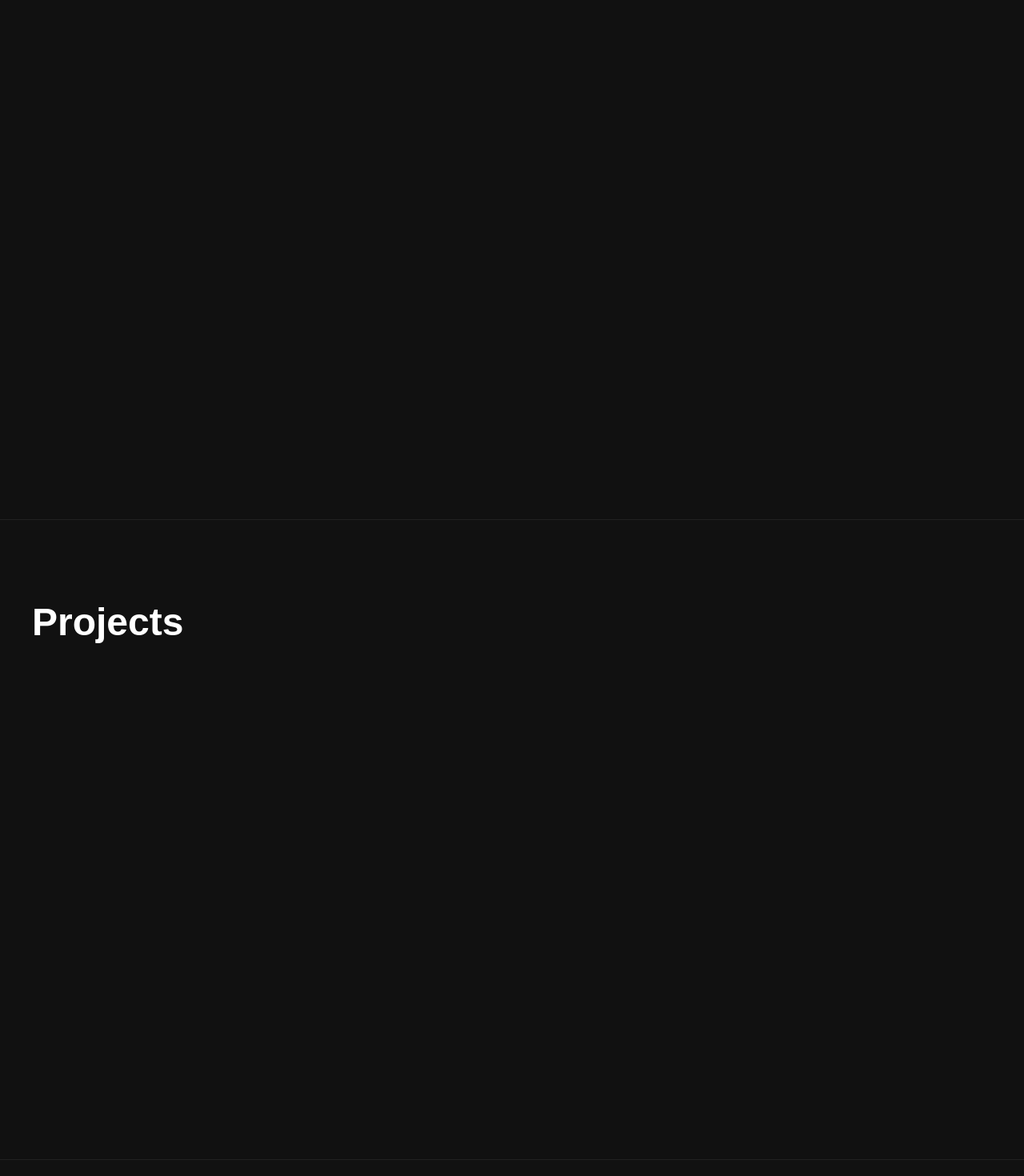
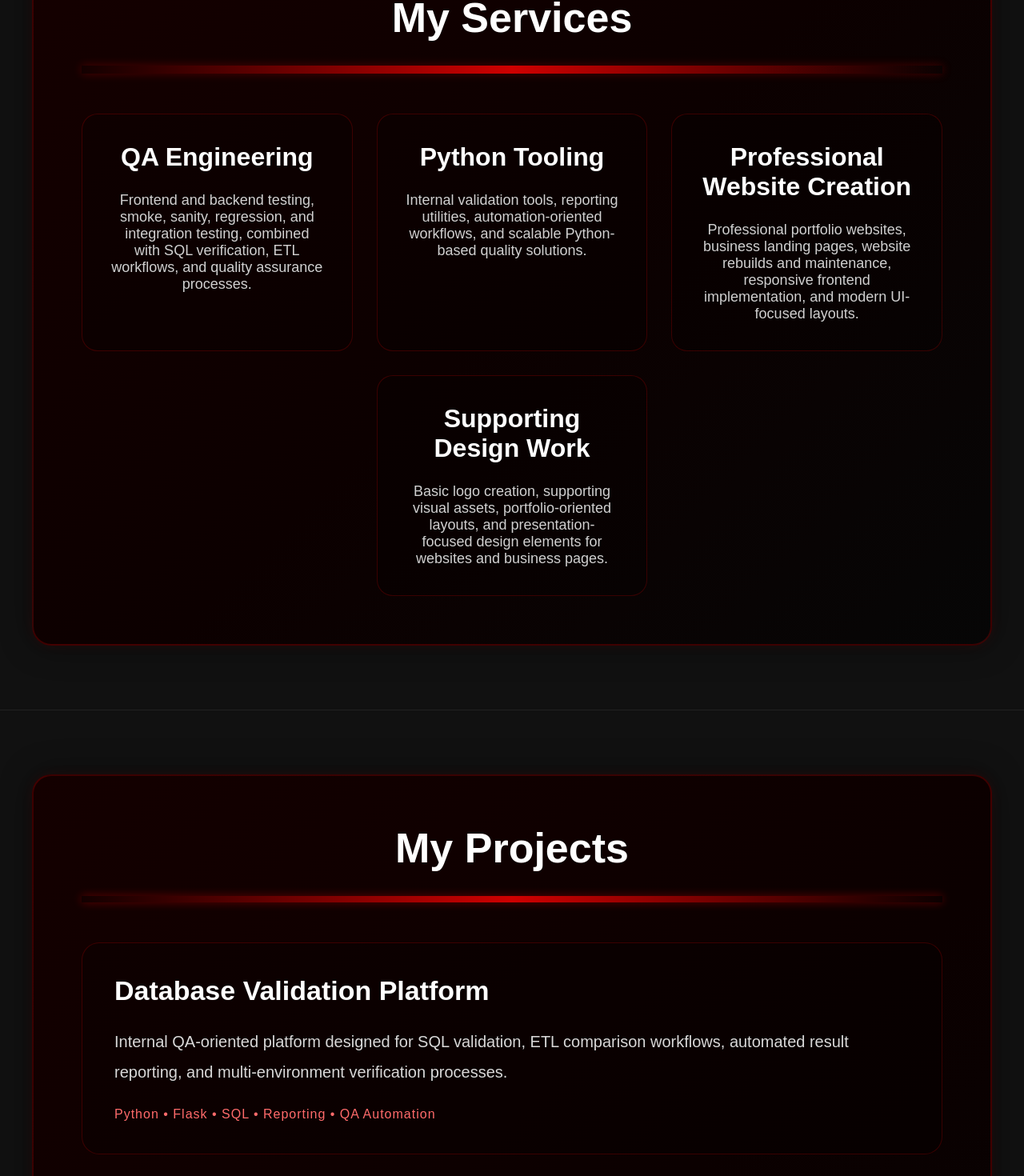
Before and after one commit to AdrianM-byte/amportfolio.ro, a React app in the folder frontend/: page / in a window 1280 px wide. Shown: the part 2313-3783 px from the top of the page at 80% size. Built offline with nearby package versions, Linux system fonts and the light colour scheme; the HTML template or start-up script is replaced by a standard one.

Commit message:
Built services and projects portfolio sections

```diff
--- a/frontend/src/App.jsx
+++ b/frontend/src/App.jsx
@@ -1,6 +1,8 @@
 import NavBar from "./components/navbar/Navbar"
 import Hero from './components/hero/Hero'
 import About from './components/about/About'
+import Services from './components/services/Services'
+import Projects from './components/projects/Projects'
 
 function App() {
   return (
@@ -8,14 +10,8 @@ function App() {
       <NavBar />
       <Hero />
       <About />
-
-      <section id = "services">
-        <h1>Services</h1>
-      </section>
-
-      <section id = "projects">
-        <h1>Projects</h1>
-      </section>
+      <Services />
+      <Projects />
 
       <section id="certifications">
         <h1>Certifications</h1>
--- a/frontend/src/components/projects/Projects.jsx
+++ b/frontend/src/components/projects/Projects.jsx
@@ -0,0 +1,75 @@
+function Projects() {
+    return (
+        <section id="projects" className="projects">
+            <div className="projects-card">
+                <h2 className="section-title">My Projects</h2>
+                <div className="hero-divider">  </div>
+                <div className="secton-divider"></div>
+
+                <div className="projects-grid">
+                    <div className="project-box">
+                        <h3>Database Validation Platform</h3>
+
+                        <p>
+                            Internal QA-oriented platform designed for SQL validation,
+                            ETL comparison workflows, automated result reporting,
+                            and multi-environment verification processes.
+                        </p>
+
+                        <span>
+                            Python • Flask • SQL • Reporting • QA Automation
+                        </span>
+                    </div>
+
+                    <div className="project-box">
+                        <h3> CSV/Excel comparison Tool</h3>
+
+                        <p>
+                            Validation-focused comparison utility designed for
+                            detecting differences between structured datasets,
+                            supporting QA workflows and reporting activities.
+                        </p>
+
+                        <span>
+                            Python • Pandas • Data Validation • Automation
+                        </span>
+                    </div>
+
+
+                    <div className="project-box">
+                        <h3>Automated PC Builder - WIP</h3>
+
+                        <p>
+                            Automation-oriented system for generating compatible
+                            PC configurations using filtering logic,
+                            component validation, and multi-store comparison workflows.
+                        </p>
+
+                        <span>
+                            Python • Web Scraping • Automation • Compatibility Logic • Frontend
+                        </span>
+                    </div>
+
+                    <div className="project-box">
+                        <h3> Smart House Planner - WIP</h3>
+
+                        <p>
+                            Constraint-based planning system designed for generating
+                            optimized house layouts, automation-aware room positioning,
+                            and scalable space organization workflows.
+                        </p>
+
+                        <span>
+                            Python • Constraint Solving • Optimization • Planning Logic • UI Concepts
+                        </span>
+                    </div>
+
+                </div>
+
+            </div>
+
+        </section>
+    )
+
+}
+export default Projects
--- a/frontend/src/components/services/Services.jsx
+++ b/frontend/src/components/services/Services.jsx
@@ -0,0 +1,57 @@
+function Services() {
+    return (
+        <section id="services" className="services">
+            <div className="services-card">
+                <h2 className="section-title">My Services</h2>
+
+                <div className="section-divider"></div>
+
+                <div className="services-grid">
+                    <div className="service-box">
+                        <h3> QA Engineering</h3>
+
+                        <p>
+                            Frontend and backend testing,
+                            smoke, sanity, regression, and integration testing,
+                            combined with SQL verification,
+                            ETL workflows, and quality assurance processes.
+                        </p>
+                    </div>
+
+                    <div className="service-box">
+                        <h3>Python Tooling</h3>
+                        <p>
+                            Internal validation tools, reporting utilities,
+                            automation-oriented workflows,
+                            and scalable Python-based quality solutions.
+                        </p>
+                    </div>
+
+                    <div className='service-box'>
+                        <h3>Professional Website Creation</h3>
+
+                        <p>
+                            Professional portfolio websites,
+                            business landing pages,
+                            website rebuilds and maintenance,
+                            responsive frontend implementation,
+                            and modern UI-focused layouts.
+                        </p>
+                    </div>
+
+                    <div className="service-box">
+                        <h3> Supporting Design Work </h3>
+                        <p>
+                            Basic logo creation,
+                            supporting visual assets,
+                            portfolio-oriented layouts,
+                            and presentation-focused design elements
+                            for websites and business pages.
+                        </p>
+                    </div>
+                </div>
+            </div>
+        </section>
+    )
+}
+export default Services
--- a/frontend/src/styles.css
+++ b/frontend/src/styles.css
@@ -301,3 +301,151 @@ header {
 
     text-align: center;
 }
+
+.services {
+    display: flex;
+    justify-content: center;
+
+    padding: 80px 40px;
+
+    min-height:auto;
+}
+
+.services-card {
+    width: 100%;
+    max-width: 1600px;
+
+    background: linear-gradient(
+        135deg,
+        #150000,
+        #0c0000,
+        #060606
+    );
+
+    border: 2px solid rgba(255, 0, 0, 0.2);
+    border-radius: 24px;
+
+    padding: 60px;
+
+    box-shadow:
+        0 0 15px rgba(255, 0, 0, 0.08),
+        0 0 40px rgba(0, 0, 0, 0.45);
+}
+
+.services-grid {
+    display: grid;
+    grid-template-columns: repeat(3, 1fr);
+
+    gap: 30px;
+    margin-top: 50px;
+}
+
+.service-box {
+    background: rgba(0, 0, 0, 0.2);
+    border: 1px solid rgba(255, 0, 0, 0.2);
+
+    border-radius: 20px;
+
+    padding: 35px;
+
+    text-align: center;
+    transition: 0.3s;
+}
+
+.service-box:hover {
+    transform: translateY(-5px);
+    border-color: rgba(255, 0, 0, 0.5);
+}
+
+.service-box h3 {
+    font-size: 32px;
+    margin-bottom: 25px;
+    color: white;
+}
+
+.service-box p {
+    font-size: 18px;
+    line-height: 1.8l;
+    color: #d0d0d0;
+}
+
+.service-box:last-child {
+    grid-column: 2;
+}
+
+.projects {
+    display: flex;
+    justify-content: center;
+
+    padding: 80px 40px;
+
+    min-height: auto;
+}
+
+.projects-card {
+    width: 100%;
+    max-width: 1600px;
+
+    background: linear-gradient(
+        135deg,
+        #140000,
+        #0b0000,
+        #050505
+    );
+
+    border: 2px solid rgba(255, 0, 0, 0.2);
+    border-radius: 24px;
+
+    padding: 60px;
+
+    box-shadow:
+        0 0 15px rgba(255, 0, 0, 0.08),
+        0 0 40px rgba(0, 0, 0, 0.45);
+}
+
+.projects-grid {
+    display: flex;
+    flex-direction: column;
+
+    gap: 35px;
+
+    margin-top: 50px;
+}
+
+.project-box {
+    background: rgba(0, 0, 0, 0.22);
+
+    border: 1px solid rgba(255, 0, 0, 0.2);
+    border-radius: 22px;
+
+    padding: 40px;
+
+    transition: 0.3s;
+}
+
+.project-box:hover {
+    transform: translateY(-5px);
+    border-color: rgba(255, 0, 0, 0.5);
+}
+
+.project-box h3 {
+    font-size: 34px;
+    margin-bottom: 25px;
+    color: white;
+}
+
+.project-box p {
+    font-size: 20px;
+    line-height: 1.9;
+    color: #d8d8d8;
+
+    margin-bottom: 25px;
+}
+
+.project-box span {
+    display: inline-block;
+    color: #ff6b6b;
+
+    font-size: 16px;
+    letter-spacing: 1px;
+}
```
